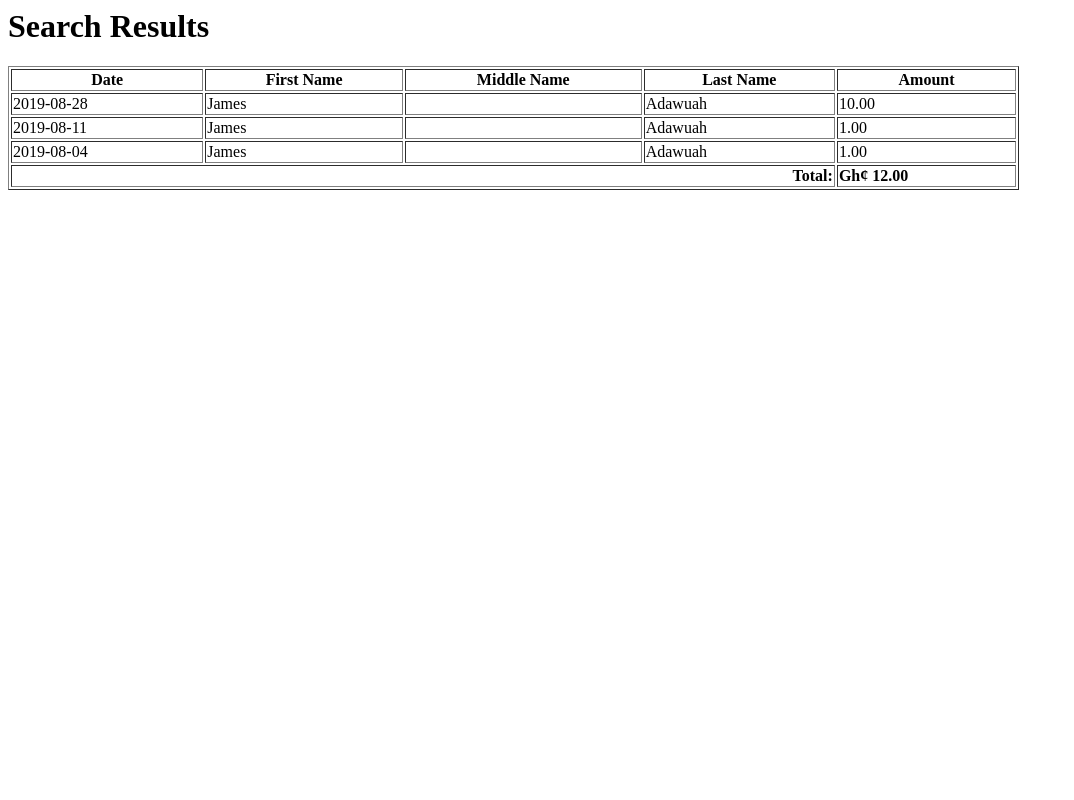
After one commit to rasdarps/MyChurch, a PHP site: page /search_results.php?search=1 in a window 1280 px wide. The commit adds this page. Shown: the whole page, without its empty margins (0-1074 px from the left). Run offline with PHP 8.4, Linux system fonts and the light colour scheme; data comes from the database, SQL or seed files in the repository; data that the repository does not hold is empty.

Commit message:
Update serarch_result and sa-welfare-list

```diff
--- /dev/null
+++ b/search_results.php
@@ -0,0 +1,87 @@
+<?php
+
+include("includes/db_config.php");
+
+if (empty(trim($_GET['search']))){
+    header("location: sa-welfare-list.php");
+}
+// Find Total
+if (isset($_GET['find'])){
+
+$search = mysqli_real_escape_string($conn, $_GET['search']);
+$search = ucwords(strtolower($search));
+}
+
+
+
+$sql = "SELECT welfare.paydate,members.fname,members.mname,members.lname,welfare.amount
+FROM welfare INNER JOIN members ON welfare.member_id=members.id WHERE members.fname='$search' OR
+members.mname='$search' OR members.lname='$search' ORDER BY welfare.paydate DESC";
+
+$results = mysqli_query($conn, $sql);
+
+?>
+
+
+<html>
+<head>
+   <title></title>
+</head>
+<body>
+<h1>Search Results</h1>
+<table width="80%" border="1">
+    <thead>
+    <tr>
+        <th>Date</th>
+        <th>First Name</th>
+        <th>Middle Name</th>
+        <th>Last Name</th>
+        <th>Amount</th>
+    </tr>
+    </thead>
+
+    <tbody>
+
+
+    <?php
+
+    if (mysqli_num_rows($results) > 0 ){
+
+
+        $tot = array();
+        while ($row = mysqli_fetch_assoc($results)){ ?>
+            <tr>
+                <td><?= $row['paydate']; ?></td>
+                <td><?= $row['fname']; ?></td>
+                <td><?= $row['mname']; ?></td>
+                <td><?= $row['lname']; ?></td>
+                <td><?= number_format($row['amount'], 2); ?></td>
+                <?php  array_push($tot, $row['amount'] ) ?>
+            </tr>
+
+        <?php } ?>
+
+        <tr>
+            <?php
+            $total = array_sum($tot);
+            $total = number_format($total, 2);
+            ?>
+            <td colspan="4" style="text-align: right;"><b>Total: </b></td>
+            <td><b>Gh¢ <?= $total; ?></b></td>
+        </tr>
+
+
+   <?php }
+
+    else{
+        echo "No Match Found";
+    }
+
+    ?>
+
+
+
+    </tbody>
+</table>
+</body>
+</html>
```
Also changed, not shown: sa-welfare-list.php (+14 -1 lines), 1 other file.
